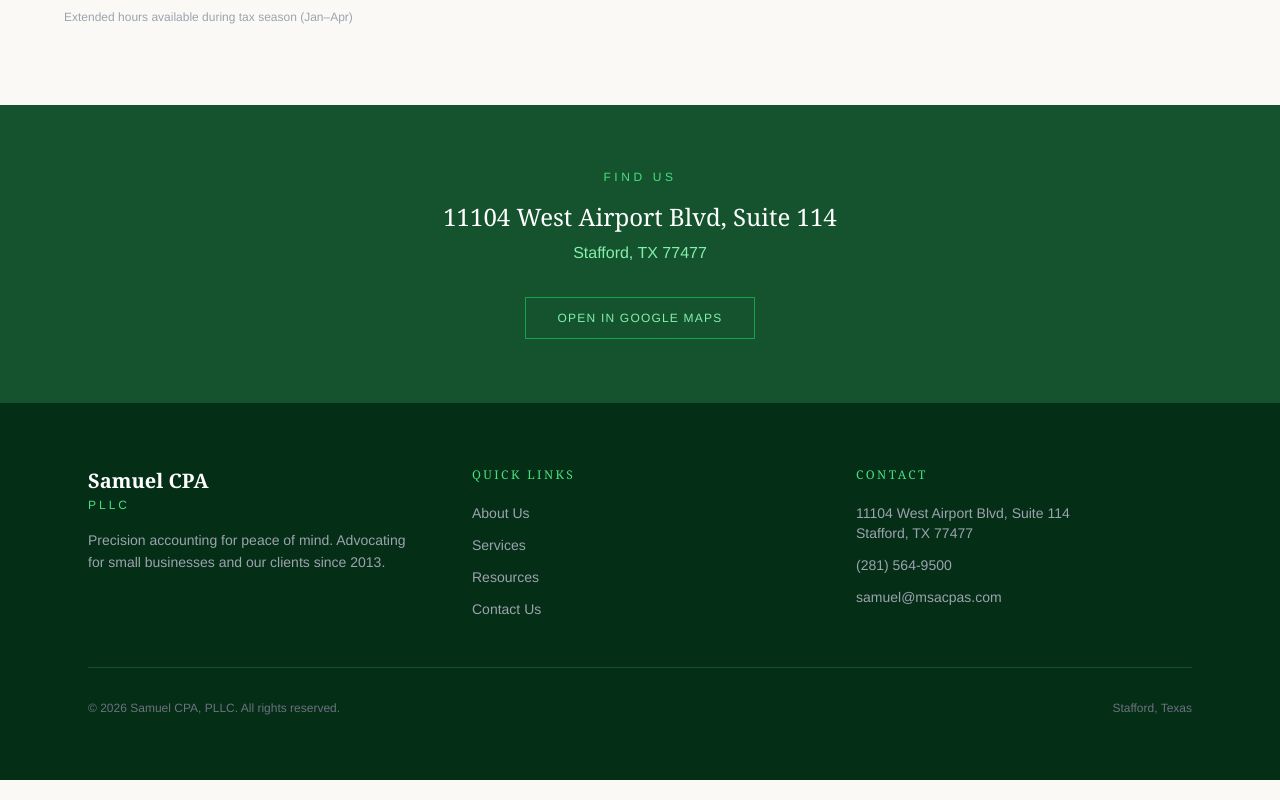
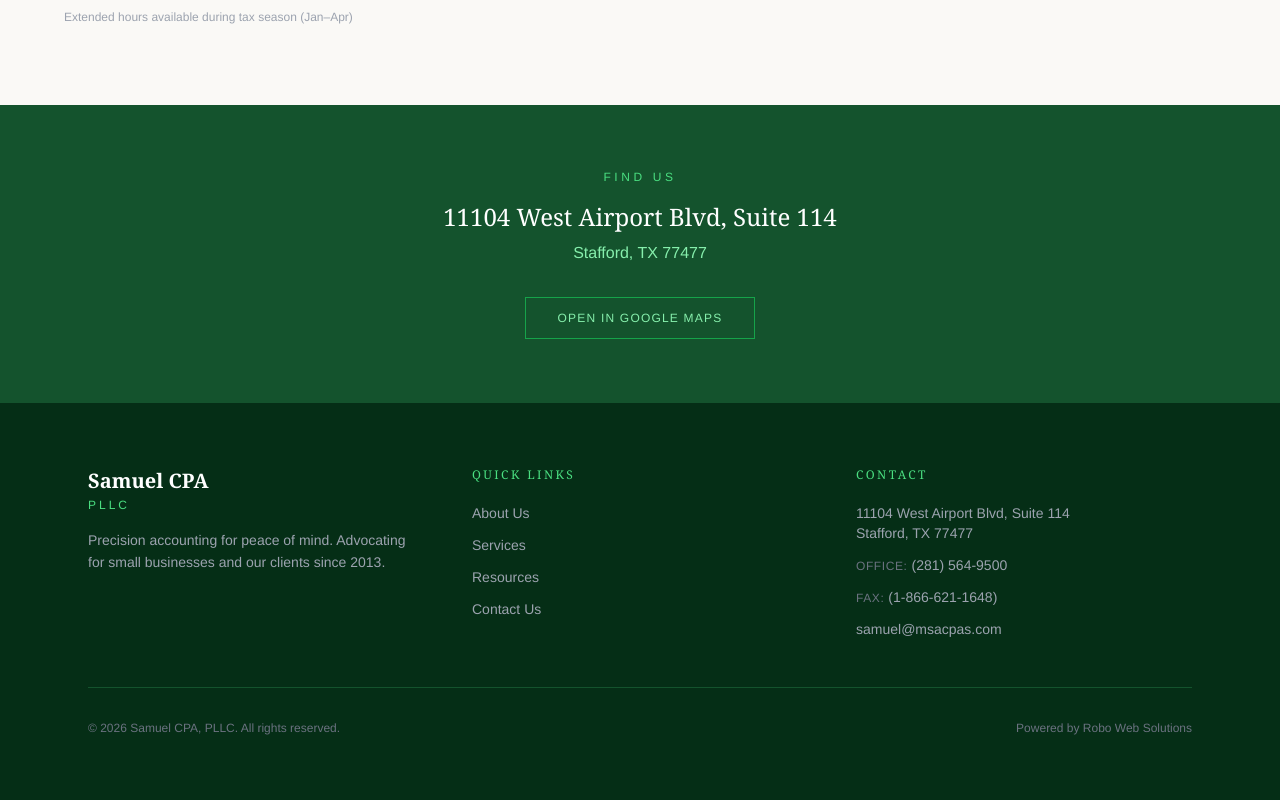
Before and after one commit to rmathew21/msacpas, a React (Vite) app: page /contact in a window 1280 px wide. Shown: the part 1121-1921 px from the top of the page. Built offline with nearby package versions, Linux system fonts and the light colour scheme.

Commit message:
Changed H1 for Services, added fax # and RWS link in Footer

```diff
--- a/src/components/Footer.jsx
+++ b/src/components/Footer.jsx
@@ -1,4 +1,4 @@
-import { Link } from 'react-router-dom';
+import { Link } from "react-router-dom";
 
 export default function Footer() {
   const year = new Date().getFullYear();
@@ -10,24 +10,33 @@
           <div>
             <div className="mb-4">
               <div className="text-xl font-serif font-bold">Samuel CPA</div>
-              <div className="text-forest-400 text-xs tracking-[0.25em] uppercase mt-0.5">PLLC</div>
+              <div className="text-forest-400 text-xs tracking-[0.25em] uppercase mt-0.5">
+                PLLC
+              </div>
             </div>
             <p className="text-gray-400 text-sm leading-relaxed">
-              Precision accounting for peace of mind. Advocating for small businesses and our clients since 2013.
+              Precision accounting for peace of mind. Advocating for small
+              businesses and our clients since 2013.
             </p>
           </div>
 
           {/* Quick Links */}
           <div>
-            <h4 className="text-xs tracking-[0.2em] uppercase text-forest-400 mb-5">Quick Links</h4>
+            <h4 className="text-xs tracking-[0.2em] uppercase text-forest-400 mb-5">
+              Quick Links
+            </h4>
             <div className="flex flex-col gap-3">
               {[
-                { to: '/about', label: 'About Us' },
-                { to: '/services', label: 'Services' },
-                { to: '/resources', label: 'Resources' },
-                { to: '/contact', label: 'Contact Us' },
-              ].map(l => (
-                <Link key={l.to} to={l.to} className="text-gray-400 text-sm hover:text-forest-300 transition-colors">
+                { to: "/about", label: "About Us" },
+                { to: "/services", label: "Services" },
+                { to: "/resources", label: "Resources" },
+                { to: "/contact", label: "Contact Us" },
+              ].map((l) => (
+                <Link
+                  key={l.to}
+                  to={l.to}
+                  className="text-gray-400 text-sm hover:text-forest-300 transition-colors"
+                >
                   {l.label}
                 </Link>
               ))}
@@ -36,21 +45,44 @@
 
           {/* Contact */}
           <div>
-            <h4 className="text-xs tracking-[0.2em] uppercase text-forest-400 mb-5">Contact</h4>
+            <h4 className="text-xs tracking-[0.2em] uppercase text-forest-400 mb-5">
+              Contact
+            </h4>
             <div className="flex flex-col gap-3 text-gray-400 text-sm">
               <div>
                 <p>11104 West Airport Blvd, Suite 114</p>
                 <p>Stafford, TX 77477</p>
               </div>
-              <a href="tel:2815649500" className="hover:text-forest-300 transition-colors">(281) 564-9500</a>
-              <a href="mailto:samuel@msacpas.com" className="hover:text-forest-300 transition-colors">samuel@msacpas.com</a>
+              <div>
+                <a
+                  href="tel:2815649500"
+                  className="hover:text-forest-300 transition-colors"
+                >
+                  <span className="text-gray-500 text-xs uppercase tracking-wider">
+                    Office:{" "}
+                  </span>
+                  (281) 564-9500
+                </a>
+              </div>
+              <div>
+                <span className="text-gray-500 text-xs uppercase tracking-wider">
+                  Fax:{" "}
+                </span>
+                (1-866-621-1648)
+              </div>
+              <a
+                href="mailto:samuel@msacpas.com"
+                className="hover:text-forest-300 transition-colors"
+              >
+                samuel@msacpas.com
+              </a>
             </div>
           </div>
         </div>
 
         <div className="border-t border-forest-900 mt-12 pt-8 flex flex-col md:flex-row justify-between items-center gap-4 text-gray-500 text-xs">
           <p>© {year} Samuel CPA, PLLC. All rights reserved.</p>
-          <p>Stafford, Texas</p>
+          <p className="hover:text-forest-300 transition-colors">Powered by <a href="https://www.robowebsolutions.com/">Robo Web Solutions</a></p>
         </div>
       </div>
     </footer>
```
